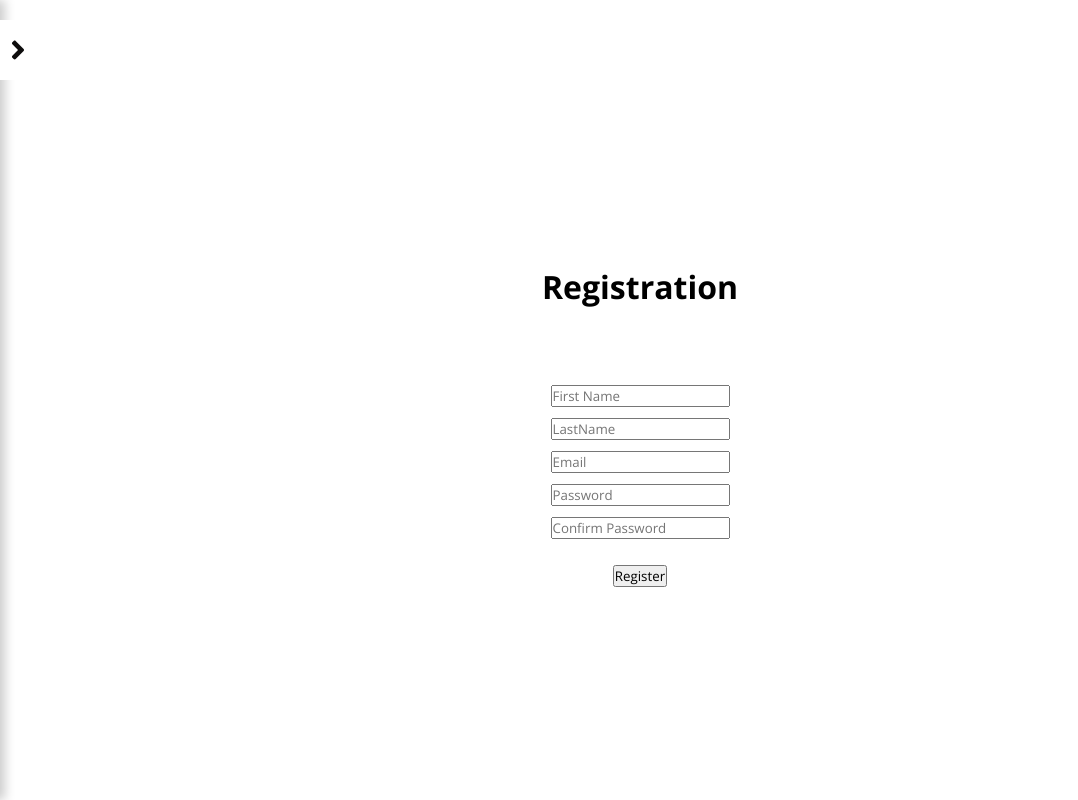
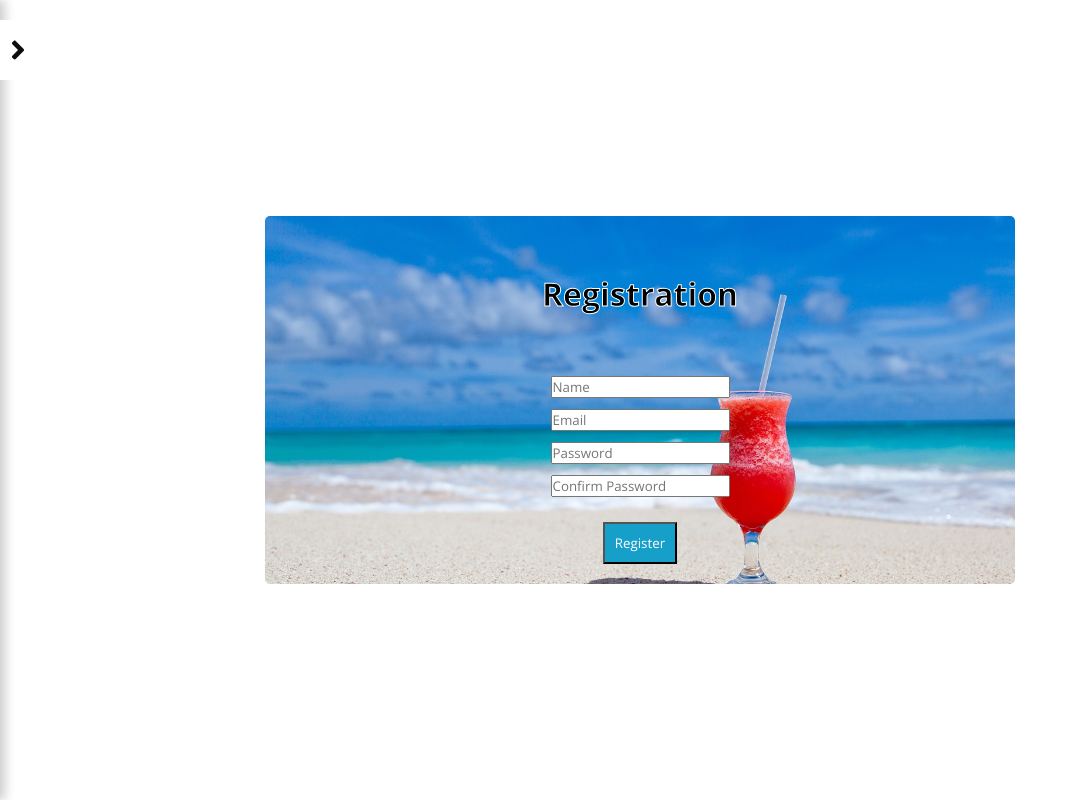
Before and after one commit to Flunavgt/oceans_and_trails_frontend, a React (Vite) app: page /registration in a window 1280 px wide. Shown: the whole page, without its empty margins (0-1078 px from the left). Built offline with nearby package versions, Linux system fonts and the light colour scheme; no server answers.

Commit message:
add background pic style title

```diff
--- a/src/components/RegistrationForm/registrationForm.jsx
+++ b/src/components/RegistrationForm/registrationForm.jsx
@@ -43,14 +43,12 @@ function RegistrationForm() {
     }
 
     return(
+     <div className='formCont'>
         <div className="form">
             <h1 className='form-title'>Registration</h1>
             <div className="form-body">
                 <div className="username">
-                  <input className="form__input" type="text" id="firstName" placeholder="First Name"/>
-              </div>
-              <div className="lastname">
-                  <input  type="text" name="" id="lastName"  className="form__input"placeholder="LastName"/>
+                    <input className="form__input" type="text" id="firstName" placeholder="Name"/>
                 </div>
                 <div className="email">
                     <input  type="email" id="email" className="form__input" placeholder="Email"/>
@@ -63,7 +61,8 @@ function RegistrationForm() {
                 </div>
             </div>
             <div class="footer">
-              <button type="submit" class="btn">Register</button>
+                <button type="submit" class="register-btn">Register</button>
+            </div>
         </div>
       </div>
     )
--- a/src/styles/registrationForm.css
+++ b/src/styles/registrationForm.css
@@ -7,15 +7,22 @@ body {
 .form {
   background-color: white;
   border-radius: 5px;
-  width: 550px;
+  width: 750px;
   margin: 20px auto;
   padding: 20px;
   justify-content: center;
+  background-image: url('../assets/cocktailImage.jpg');
+  -webkit-background-size: cover;
+  -moz-background-size: cover;
+  -o-background-size: cover;
+  background-size: cover;
 }
 
 .form-title {
   text-align: center;
-  margin: 10%;
+  font-weight: bolder;
+  margin: 5%;
+  -webkit-text-stroke: 1px white;
 }
 
 .form-body {
@@ -41,3 +48,9 @@ body {
 .footer {
   text-align: center;
 }
+
+.register-btn {
+  color: white;
+  padding: 10px 10px;
+  background-color: rgb(22, 159, 201);
+}
```
Also changed, not shown: src/assets/cocktailImage.jpg (added), src/assets/registerImage.jpg (added). Lines whose indentation alone changed are shown as unchanged.
